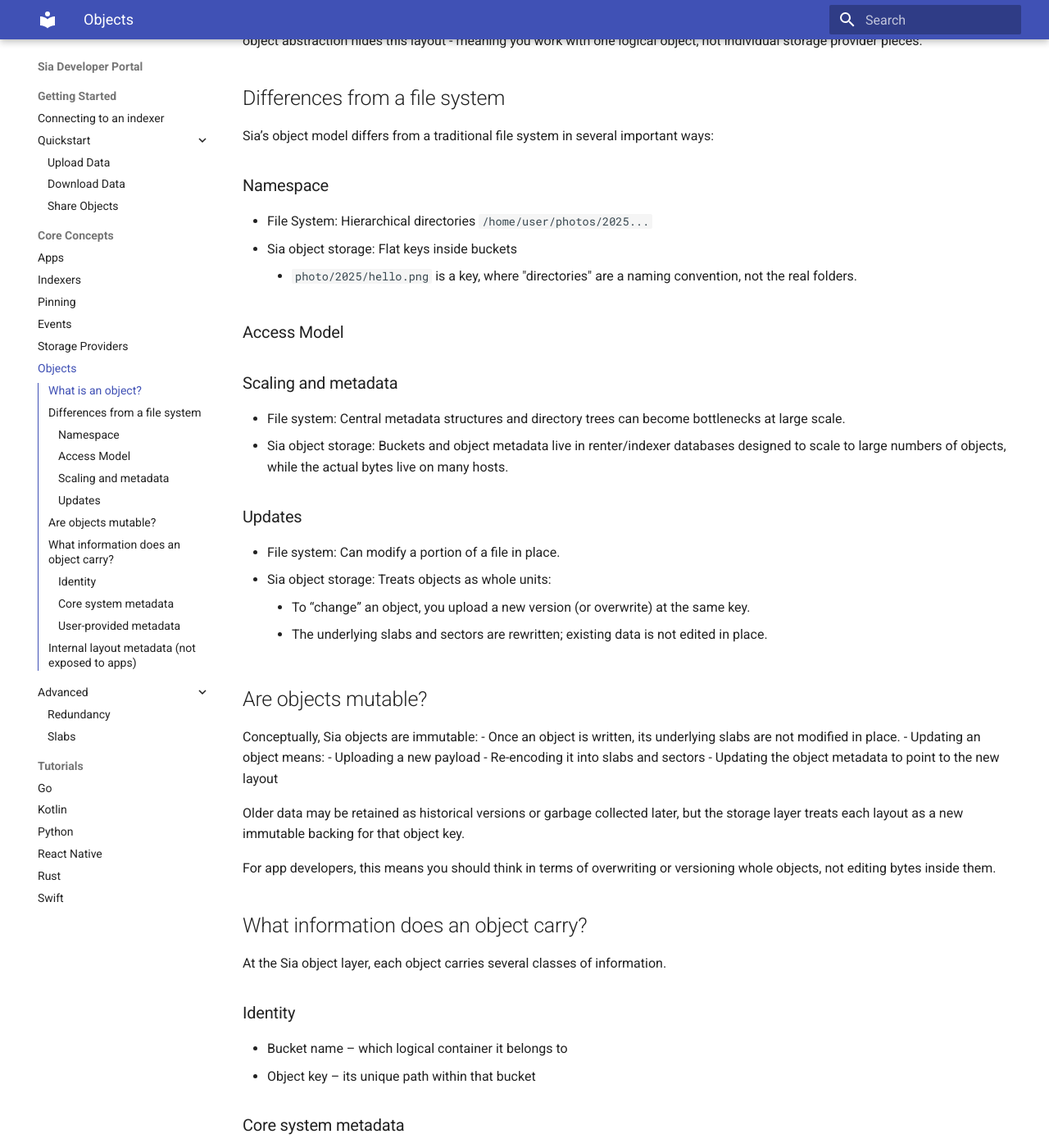
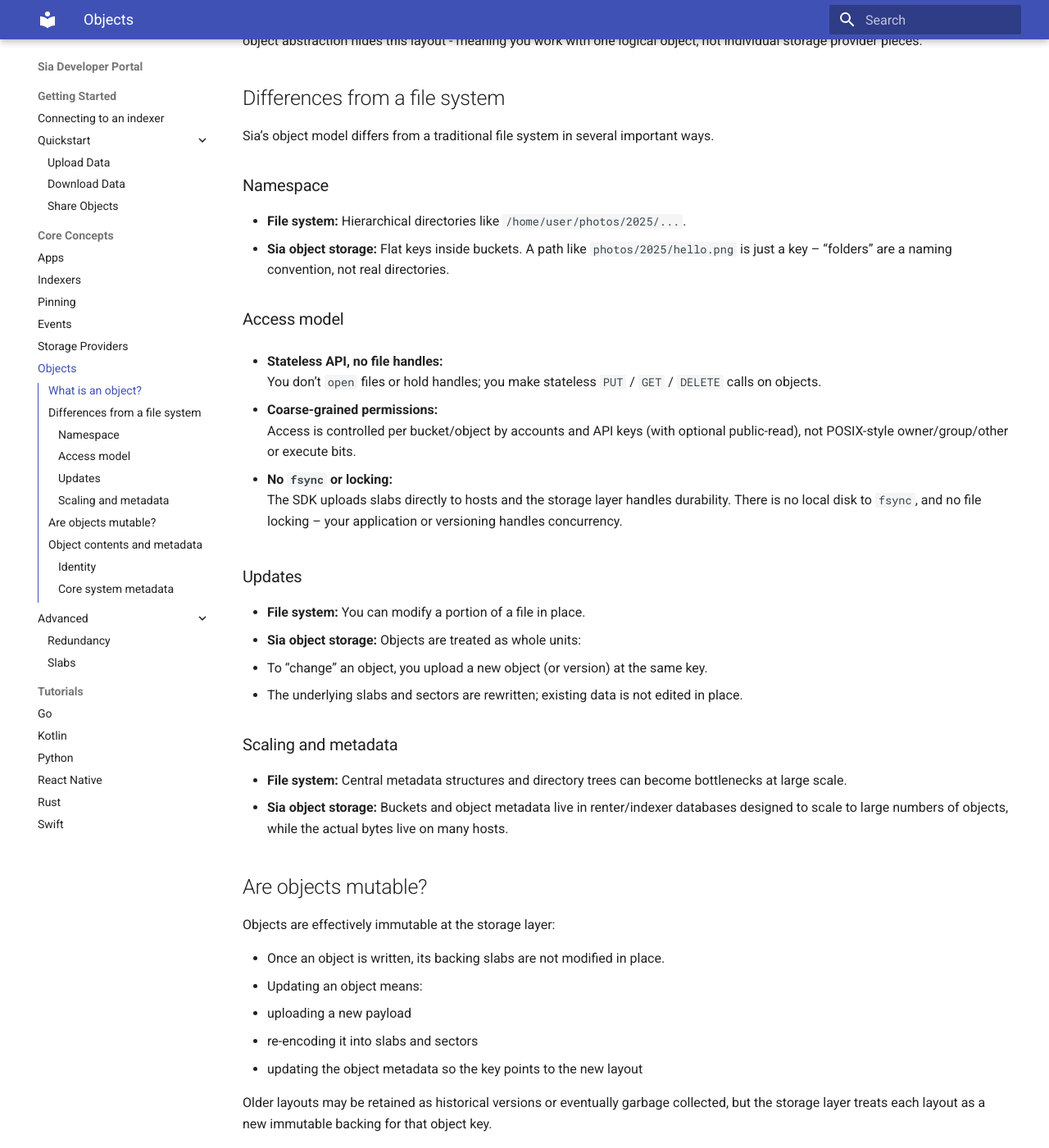
Before and after one commit to SiaFoundation/developer-portal, an MkDocs documentation site: the page built from docs/core-concepts/objects.md, in a window 1280 px wide and 1400 px high, scrolled down 471 px. Shown: the whole window at 82% size. Built offline with MkDocs 1.6.1 and Material for MkDocs 9.7.7, drawn with Linux system fonts in a browser that asks for light colours; some of the changed text lies outside the part shown.

Commit message:
access model and object metadata

```diff
--- a/docs/core-concepts/objects.md
+++ b/docs/core-concepts/objects.md
@@ -29,40 +29,52 @@
 
 ## Differences from a file system
 
-Sia’s object model differs from a traditional file system in several important ways:
+Sia’s object model differs from a traditional file system in several important ways.
 
 ### Namespace
-- File System: Hierarchical directories `/home/user/photos/2025...`
-- Sia object storage: Flat keys inside buckets
-    - `photo/2025/hello.png` is a key, where "directories" are a naming convention, not the real folders.
 
-### Access Model
+- **File system:** Hierarchical directories like `/home/user/photos/2025/...`.
+- **Sia object storage:** Flat keys inside buckets. A path like `photos/2025/hello.png` is just a key – “folders” are a naming convention, not real directories.
+
+### Access model
+
+- **Stateless API, no file handles:**
+  You don’t `open` files or hold handles; you make stateless `PUT` / `GET` / `DELETE` calls on objects.
+
+- **Coarse-grained permissions:**
+  Access is controlled per bucket/object by accounts and API keys (with optional public-read), not POSIX-style owner/group/other or execute bits.
+
+- **No `fsync` or locking:**
+  The SDK uploads slabs directly to hosts and the storage layer handles durability. There is no local disk to `fsync`, and no file locking – your application or versioning handles concurrency.
+
+### Updates
+
+- **File system:** You can modify a portion of a file in place.
+- **Sia object storage:** Objects are treated as whole units:
+  - To “change” an object, you upload a new object (or version) at the same key.
+  - The underlying slabs and sectors are rewritten; existing data is not edited in place.
 
 ### Scaling and metadata
-- File system: Central metadata structures and directory trees can become bottlenecks at large scale.
-- Sia object storage: Buckets and object metadata live in renter/indexer databases designed to scale to large numbers of objects, while the actual bytes live on many hosts.
 
-### Updates
-- File system: Can modify a portion of a file in place.
-- Sia object storage: Treats objects as whole units:
-    - To “change” an object, you upload a new version (or overwrite) at the same key.
-    - The underlying slabs and sectors are rewritten; existing data is not edited in place.
+- **File system:** Central metadata structures and directory trees can become bottlenecks at large scale.
+- **Sia object storage:** Buckets and object metadata live in renter/indexer databases designed to scale to large numbers of objects, while the actual bytes live on many hosts.
 
 ## Are objects mutable?
 
-Conceptually, Sia objects are immutable:
-- Once an object is written, its underlying slabs are not modified in place.
+Objects are effectively immutable at the storage layer:
+
+- Once an object is written, its backing slabs are not modified in place.
 - Updating an object means:
-    - Uploading a new payload
-    - Re-encoding it into slabs and sectors
-    - Updating the object metadata to point to the new layout
+  - uploading a new payload
+  - re-encoding it into slabs and sectors
+  - updating the object metadata so the key points to the new layout
 
-Older data may be retained as historical versions or garbage collected later, but the storage layer treats each layout as a new immutable backing for that object key.
+Older layouts may be retained as historical versions or eventually garbage collected, but the storage layer treats each layout as a new immutable backing for that object key.
 
 For app developers, this means you should think in terms of overwriting or versioning whole objects, not editing bytes inside them.
 
-## What information does an object carry?
-At the Sia object layer, each object carries several classes of information.
+## Object contents and metadata
+At the Sia object layer, each object carries different classes of information.
 
 ### Identity
 - Bucket name – which logical container it belongs to
@@ -76,14 +88,3 @@
 - Health indicators (how well-protected the object is across hosts)
 
 This metadata is used by Sia to serve requests, validate data, and expose object details via APIs and UIs.
-
-### User-provided metadata
-Arbitrary key–value pairs attached by the application.
-
-## Internal layout metadata (not exposed to apps)
-Inside indexers, additional metadata is tracked so Sia can rebuild any object:
-- Which **slabs** back the object
-- Which **storage providers** currently hold shards for each slab
-- Associated **contracts**, repair status, and accounting information
-
-Applications never see this; they interact with Sia purely through the object abstraction, while the network handles durability and distribution behind the scenes.
```
